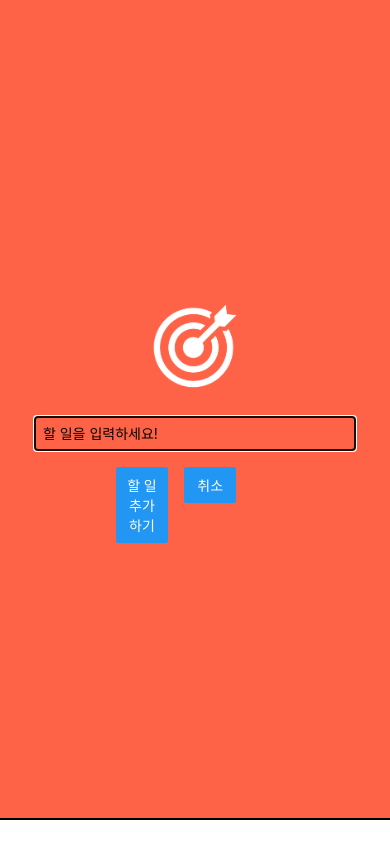
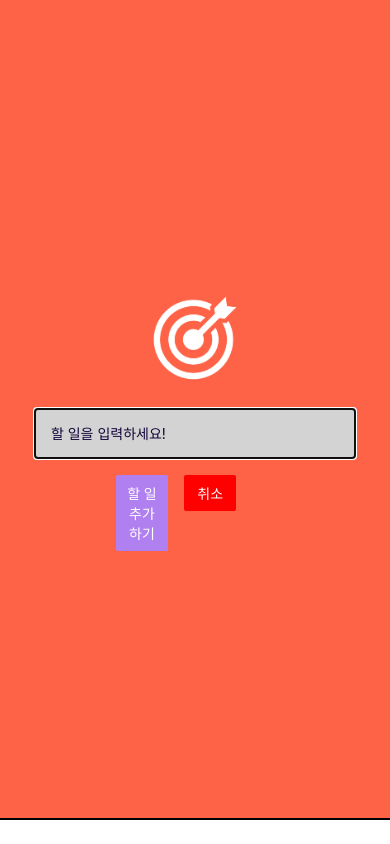
Before and after one commit to OysterOh/React-Native-study, a React Native app: screen / in a window 390 px wide. Both pictures are taken after a click on the button "할 일 추가하기". Built offline with nearby package versions, Linux system fonts and the light colour scheme.

Commit message:
Style 마무리, todo 완료

```diff
--- a/App.js
+++ b/App.js
@@ -3,6 +3,7 @@ import { Button, FlatList, StyleSheet, TextInput, View } from "react-native";
 
 import GoalItem from "./components/GoalItem";
 import GoalInput from "./components/GoalInput";
+import { StatusBar } from "expo-status-bar";
 
 export default function App() {
   const [modalIsVisible, setModalIsVisible] = useState(false);
@@ -39,6 +40,9 @@ export default function App() {
   };
 
   return (
+    <>
+      <StatusBar style="light" />
+      {/* 상단바 밝게 */}
       <View style={styles.appContainer}>
         <Button
           title="할 일 추가하기"
@@ -76,6 +80,7 @@ export default function App() {
           ></FlatList>
         </View>
       </View>
+    </>
   );
 }
 
--- a/app.json
+++ b/app.json
@@ -6,6 +6,7 @@
     "orientation": "portrait",
     "icon": "./assets/icon.png",
     "userInterfaceStyle": "light",
+    "backgroundColor" : "#1e085a",
     "splash": {
       "image": "./assets/splash.png",
       "resizeMode": "contain",
--- a/components/GoalInput.js
+++ b/components/GoalInput.js
@@ -35,10 +35,14 @@ const GoalInput = (props) => {
         />
         <View style={styles.buttonContainer}>
           <View style={styles.button}>
-            <Button title="할 일 추가하기" onPress={addGoalHandler} />
+            <Button
+              title="할 일 추가하기"
+              onPress={addGoalHandler}
+              color="#b180f0"
+            />
           </View>
           <View style={styles.button}>
-            <Button title="취소" onPress={props.onCancel} />
+            <Button title="취소" onPress={props.onCancel} color="red" />
           </View>
         </View>
       </View>
@@ -62,7 +66,10 @@ const styles = StyleSheet.create({
     borderWidth: 1,
     borderColor: "#cccccc",
     width: "90%",
-    padding: 8,
+    padding: 16,
+    borderColor: "blue",
+    backgroundColor: "lightgray",
+    color: "#120438",
   },
   image: {
     width: 100,
```
Lines whose indentation alone changed are shown as unchanged.
